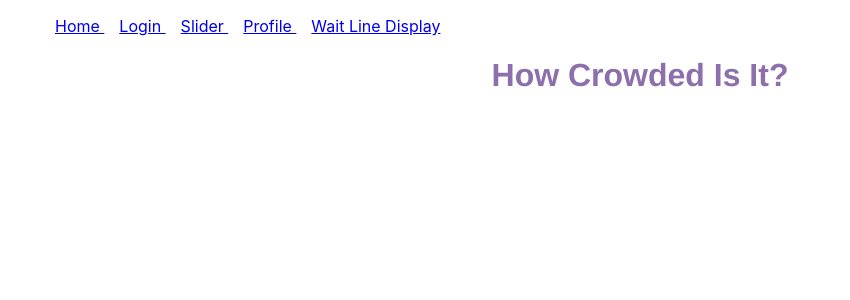
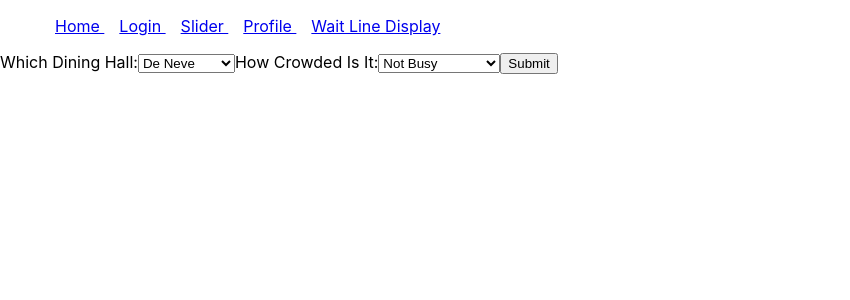
Before and after one commit to irajput/waitinglinesproject, a React (Create React App) app in the folder client/: page /slider in a window 1280 px wide. Shown: the top 300 px of the page, without its empty margins (0-850 px from the left). Built offline with nearby package versions, Linux system fonts and the light colour scheme.

Commit message:
post request going through for sliderUpdate

```diff
--- a/client/src/Slider/Slider.js
+++ b/client/src/Slider/Slider.js
@@ -1,12 +1,140 @@
-import React from 'react';
-import "./Slider.css";
 
-function Slider() {
+import React from "react";
+import getToken from "../App/App"
+
+{/*
+
+export default function App() {
+  const [currentIndex, setCurrentIndex] = useState(0);
+
+  const _handleIndexChange = (index) => {
+    setCurrentIndex(index);
+    console.log("index:" , index)
+
+  };
+
+  return (
+    <div className="App">
+      <div className="container">
+        <Step currentIndex={currentIndex} />
+      </div>
+      <Slider onChange={_handleIndexChange} currentIndex={currentIndex} />
+
+      <h1 className="whichDH"> Which Dining Hall: </h1>
+      <select className="dropdown">
+        <option selected value = "DeNeve">De Neve</option>
+        <option value = "Rende">Rendezvous</option>
+      </select>
+    </div>
+
+
+  );
+}
+*/}
+
+class HallForm extends React.Component {
+  constructor(props) {
+    super(props);
+    this.state = {
+      value: 'De Neve',
+      choice: '1',
+    };
+
+    this.handleChoice = this.handleChoice.bind(this);
+    this.handleChange = this.handleChange.bind(this);
+    this.handleSubmit = this.handleSubmit.bind(this);
+  }
+
+
+  handleChange(event) {
+      this.setState({value: event.target.value});
+  }
+
+  handleChoice(event) {
+    this.setState({choice: event.target.value});
+  }
+
+  handleSubmit(event) {
+    alert('You submitted data for: ' + this.state.value + " val: " + this.state.choice);
+    event.preventDefault();
+    console.log(getToken());
+
+    {/*}
+    async function sliderUpdate(url = '', restaurant, sliderNum) {
+      const response = await fetch(url, {
+        method: 'POST',
+        headers : {
+          'Content-Type': 'application/json',
+          'secret_token': 'eyJhbGciOiJIUzI1NiIsInR5cCI6IkpXVCJ9.eyJ1c2VyIjp7Il9pZCI6IjYxYTEyNWM0YTVmZDJkNjM0NGQwNGE5OCJ9LCJpYXQiOjE2Mzc5ODg2NTR9.c2S3ITwUkUZ0P8_OL6a0Nc1GMUx6XQ2l2M-Fe9QFbW4'
+        },
+        body: {
+          "name": restaurant,
+          "sliderNum": sliderNum
+        }
+      });
+      return response.json()
+    }
+
+    sliderUpdate('http://localhost:3001/restaurant/updateSlider', this.state.value, this.state.choice)
+      .then(data => { console.log(data) });
+
+*/}
+
+    let body = {
+      "name" : this.state.value,
+      "sliderNum": this.state.choice
+    };
+    try {
+    return fetch('http://localhost:3001/restaurant/updateSlider', {
+      method: 'POST',
+      headers: {
+        'Content-Type': 'application/json',
+        'secret_token': 'eyJhbGciOiJIUzI1NiIsInR5cCI6IkpXVCJ9.eyJ1c2VyIjp7Il9pZCI6IjYxYTEyNWM0YTVmZDJkNjM0NGQwNGE5OCJ9LCJpYXQiOjE2Mzc5ODg2NTR9.c2S3ITwUkUZ0P8_OL6a0Nc1GMUx6XQ2l2M-Fe9QFbW4'
+      },
+      body: JSON.stringify(body)
+
+       })
+       .then(data => console.log(data))
+    }
+      catch {
+          alert('Try logging in first!')
+      }
+  }
+
+  render() {
     return (
-        <div>
-            <h1 class="item1"> How Crowded Is It? </h1>
-        </div>
+
+      <form onSubmit={this.handleSubmit}>
+        <label>
+          Which Dining Hall:
+          <select value={this.state.value} onChange={this.handleChange}>
+            <option value="DeNeve">De Neve</option>
+            <option value="Rendezvous">Rendezvous</option>
+            <option value="Study">The Study</option>
+            <option value="Feast">Feast</option>
+            <option value="BCafe">BCafe</option>
+            <option value="Epic">Epicuria</option>
+            <option value="Bplate">Bplate</option>
+          </select>
+        </label>
+
+        <label>
+          How Crowded Is It:
+          <select value={this.state.choice} onChange={this.handleChoice}>
+            <option value="1">Not Busy</option>
+            <option value="2">Slightly Busy</option>
+            <option value="3">Moderately Busy</option>
+            <option value="4">Busy</option>
+            <option value="5">Extremely Busy</option>
+
+          </select>
+        </label>
+
+        <input type="submit" value="Submit" />
+      </form>
+
     );
+  }
 }
 
-export default Slider;
+export default HallForm
```
